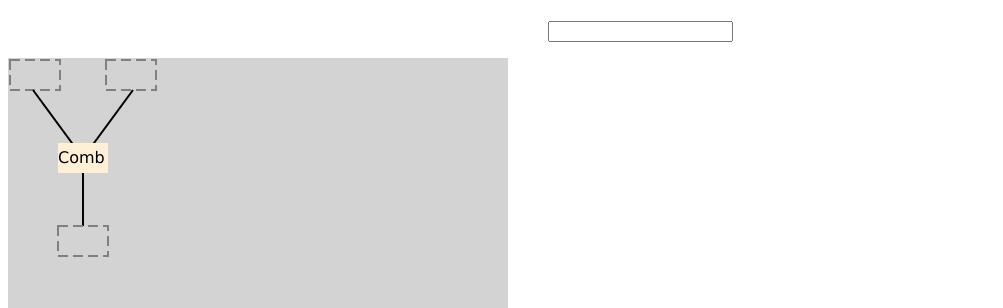
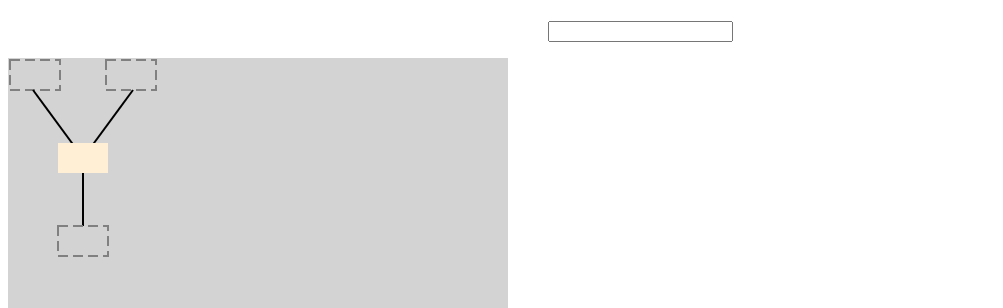
Before and after one commit to ivtpz/botTester, a Vue app: page /#/ in a window 1280 px wide. Shown: the part 402-710 px from the top of the page, without its empty margins (0-1003 px from the left). Built offline with nearby package versions, Linux system fonts and the light colour scheme.

Commit message:
Show algorithm blocks when they are added

```diff
--- a/src/components/CombinatorSection.vue
+++ b/src/components/CombinatorSection.vue
@@ -7,18 +7,38 @@
           :x="strokeWidth"
           :y="strokeWidth"
           class="dashed-block"
+          :fill="leftAlgo ? 'white' : 'none'"
           :stroke="active === 'left' ? 'green' : 'grey'"
           ref="leftRect"
         />
+        <text
+          fill="black"
+          font-family="Verdana"
+          font-size="16"
+          :x="strokeWidth + 10"
+          :y="strokeWidth + 20"
+        >
+          {{ leftAlgo }}
+        </text>
         <rect
           :width="blockWidth"
           :height="blockHeight"
           :x="combBlockWidth - strokeWidth - blockWidth"
           :y="strokeWidth"
           class="dashed-block"
+          :fill="rightAlgo ? 'white' : 'none'"
           :stroke="active === 'right' ? 'green' : 'grey'"
           ref="rightRect"
         />
+        <text
+          fill="black"
+          font-family="Verdana"
+          font-size="16"
+          :x="combBlockWidth - strokeWidth - blockWidth + 10"
+          :y="strokeWidth + 20"
+        >
+          {{ rightAlgo }}
+        </text>
         <line
           :x1="blockWidth / 2"
           :x2="combBlockWidth / 2"
@@ -58,7 +78,7 @@
           :x="(combBlockWidth - blockWidth) / 2"
           :y="(combBlockHeight - blockHeight) / 2 + 20"
         >
-          Comb
+          {{ name }}
         </text>
         <rect
           :width="blockWidth"
@@ -66,8 +86,18 @@
           :x="(combBlockWidth - blockWidth) / 2"
           :y="combBlockHeight - blockHeight - strokeWidth"
           class="dashed-block"
+          :fill="bottomAlgo ? 'white' : 'none'"
           stroke="grey"
         />
+        <text
+          fill="black"
+          font-family="Verdana"
+          font-size="16"
+          :x="(combBlockWidth - blockWidth) / 2 + 10"
+          :y="combBlockHeight - blockHeight - strokeWidth + 20"
+        >
+          {{ bottomAlgo }}
+        </text>
       </svg>
     </div>
 </template>
@@ -82,15 +112,23 @@ export default {
     'combBlockHeight',
     'strokeWidth',
     'active',
+    'name',
+    'leftAlgo',
+    'rightAlgo',
+    'bottomAlgo',
   ],
   methods: {
     updateDragPostion(end) {
       if (end) {
         this.$emit('end-drag');
       } else {
-        const name = 'comb-test';
-        const leftBlock = this.$refs.leftRect.getBoundingClientRect();
-        const rightBlock = this.$refs.rightRect.getBoundingClientRect();
+        const { name, leftAlgo, rightAlgo } = this;
+        const leftBlock = !leftAlgo
+          ? this.$refs.leftRect.getBoundingClientRect()
+          : null;
+        const rightBlock = !rightAlgo
+          ? this.$refs.rightRect.getBoundingClientRect()
+          : null;
         this.$emit('drag-move', { name, leftBlock, rightBlock })
       }
     }
@@ -105,6 +143,5 @@ export default {
   .dashed-block {
     stroke-width: 2;
     stroke-dasharray: 10 5;
-    fill: none;
   }
 </style>
```
